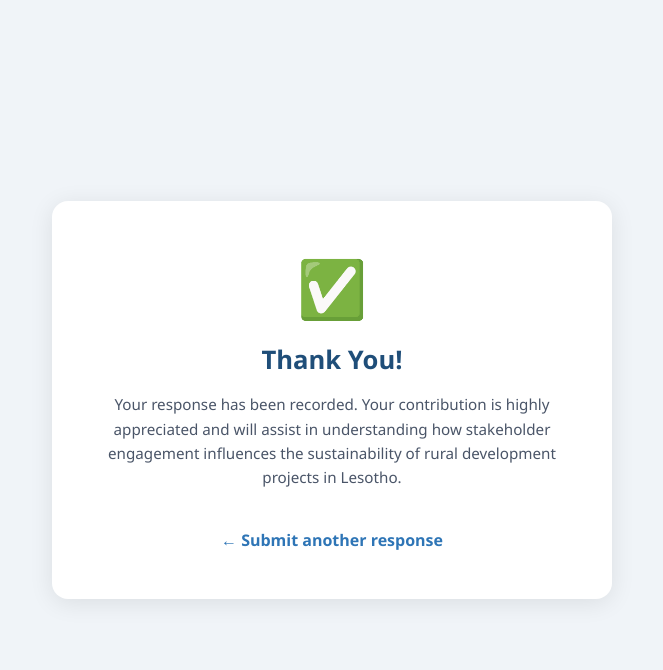
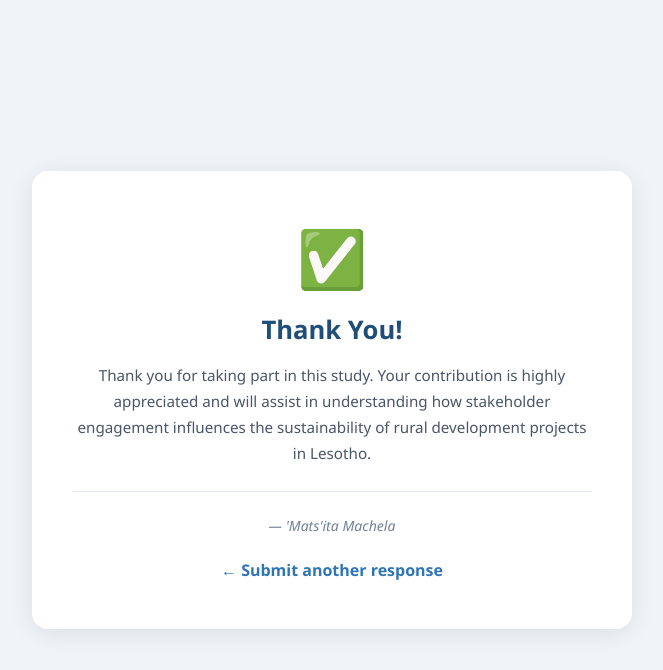
Before and after one commit to Thabisomn/questionnaire-app, a Flask app: template templates/thankyou.html in a window 1280 px wide. Shown: the top 670 px of the page, without its empty margins (308-971 px from the left). Run offline with Flask 3, Linux system fonts and the light colour scheme; the template is opened without the code that fills it, so the values that code supplies are empty.

Commit message:
Update name to Mats'ita Machela and thank you message

```diff
--- a/templates/admin.html
+++ b/templates/admin.html
@@ -63,10 +63,10 @@
 <body>
 <div class="header">
   <div class="header-info">
-    <div class="avatar">MP</div>
+    <div class="avatar">'MM'</div>
     <div>
       <div class="greeting">{{ greeting }},</div>
-      <h1>Mrs 'Maboitumelo Phats'oane</h1>
+      <h1>'Mats'ita Machela</h1>
       <div class="subtitle">Research Administrator · Stakeholder Engagement Study</div>
     </div>
   </div>
--- a/templates/thankyou.html
+++ b/templates/thankyou.html
@@ -8,11 +8,13 @@
          align-items: center; justify-content: center; min-height: 100vh; margin: 0; }
   .card {
     background: white; border-radius: 16px; padding: 48px 40px;
-    text-align: center; max-width: 480px; box-shadow: 0 4px 24px rgba(0,0,0,0.09);
+    text-align: center; max-width: 520px; box-shadow: 0 4px 24px rgba(0,0,0,0.09);
   }
   .icon { font-size: 3.5rem; margin-bottom: 16px; }
-  h1 { color: #1F4E79; font-size: 1.6rem; margin-bottom: 12px; }
-  p { color: #4A5568; font-size: 0.95rem; line-height: 1.6; }
+  h1 { color: #1F4E79; font-size: 1.6rem; margin-bottom: 16px; }
+  p { color: #4A5568; font-size: 0.95rem; line-height: 1.7; }
+  .divider { border: none; border-top: 1px solid #E2E8F0; margin: 24px 0; }
+  .closing { font-size: 0.88rem; color: #718096; font-style: italic; }
   a { display: inline-block; margin-top: 24px; color: #2E75B6; text-decoration: none; font-weight: 600; }
 </style>
 </head>
@@ -20,7 +22,9 @@
   <div class="card">
     <div class="icon">✅</div>
     <h1>Thank You!</h1>
-    <p>Your response has been recorded. Your contribution is highly appreciated and will assist in understanding how stakeholder engagement influences the sustainability of rural development projects in Lesotho.</p>
+    <p>Thank you for taking part in this study. Your contribution is highly appreciated and will assist in understanding how stakeholder engagement influences the sustainability of rural development projects in Lesotho.</p>
+    <div class="divider"></div>
+    <div class="closing">— 'Mats'ita Machela</div>
     <a href="/">← Submit another response</a>
   </div>
 </body>
```
